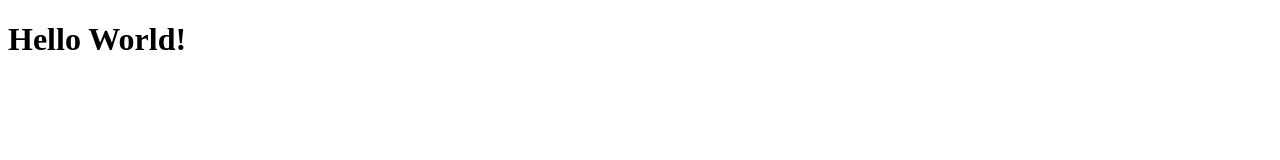
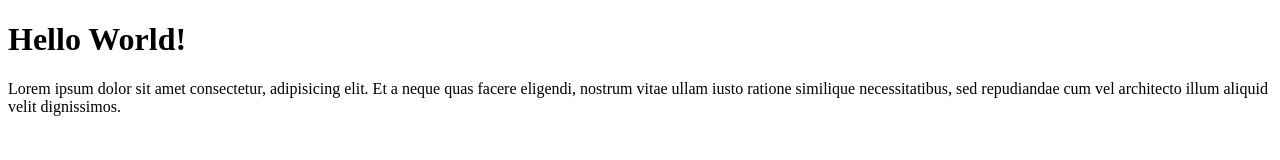
Before and after one commit to nomutse/wpu-git-test, a plain HTML site: page index.html in a window 1280 px wide. Drawn offline with Linux system fonts and the light colour scheme.

Commit message:
Menambahkan paragraf

```diff
--- a/index.html
+++ b/index.html
@@ -7,5 +7,6 @@
 </head>
 <body>
     <h1>Hello World!</h1>
+    <p>Lorem ipsum dolor sit amet consectetur, adipisicing elit. Et a neque quas facere eligendi, nostrum vitae ullam iusto ratione similique necessitatibus, sed repudiandae cum vel architecto illum aliquid velit dignissimos.</p>
 </body>
 </html>
```
